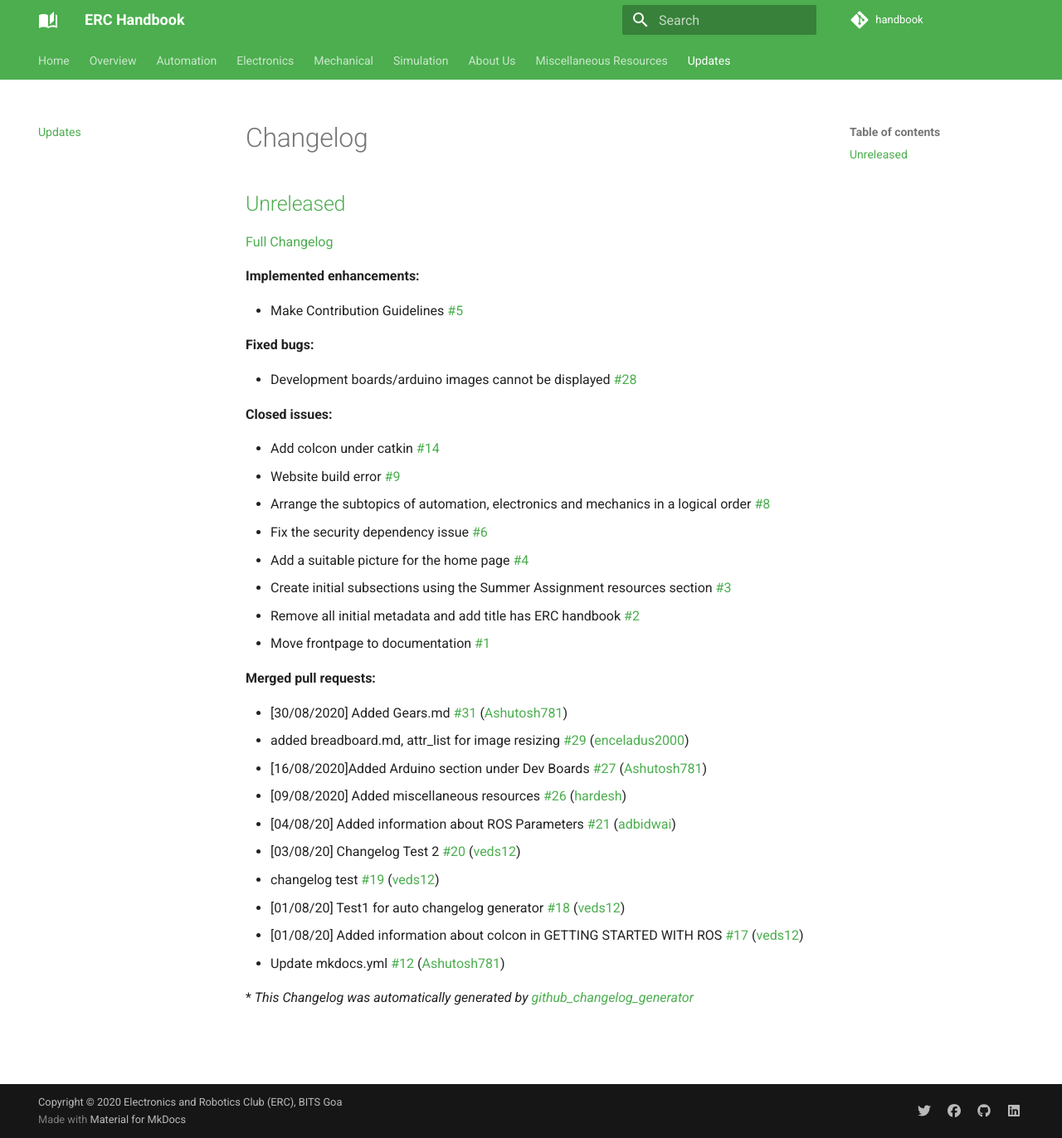
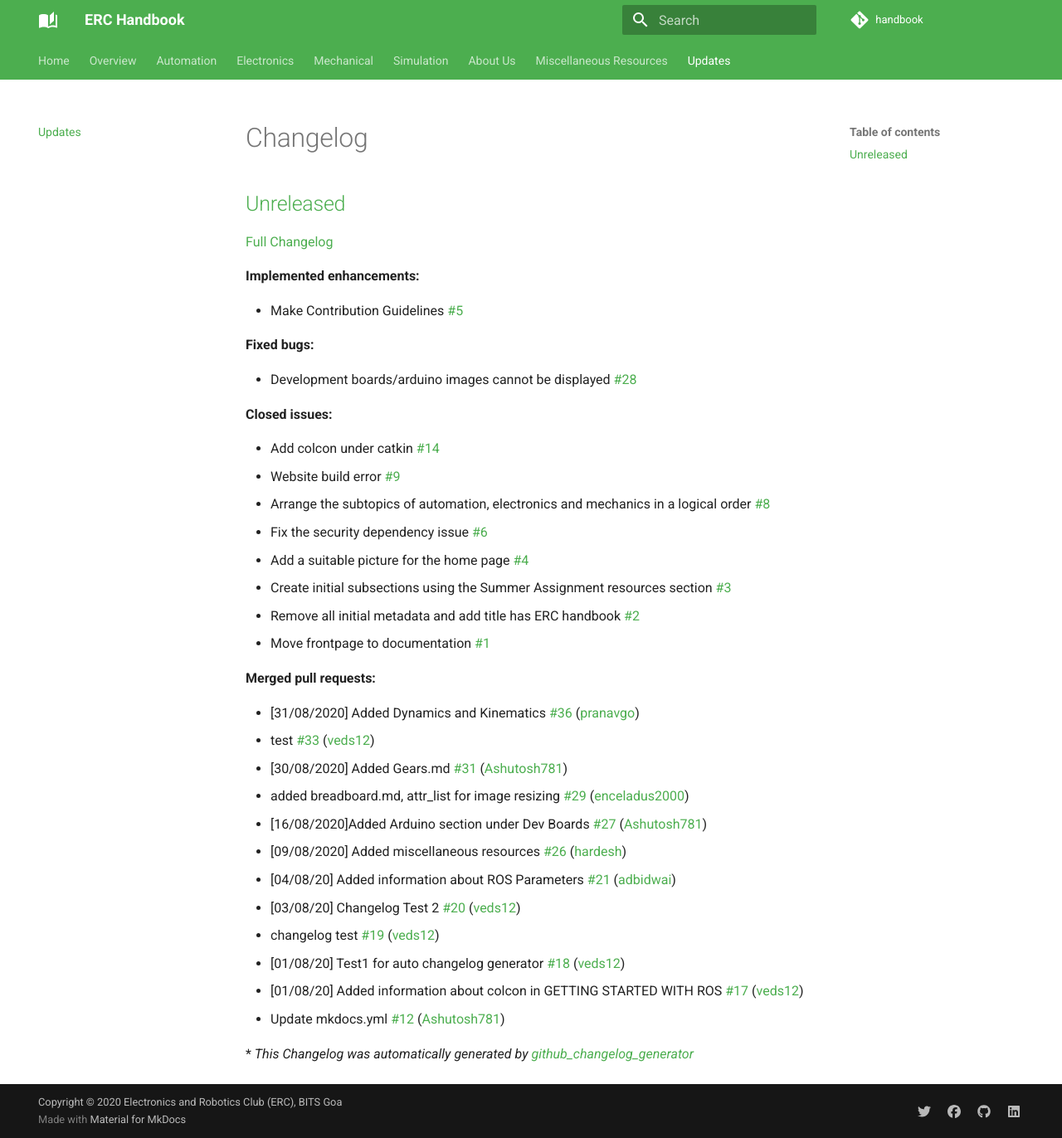
Before and after one commit to ERC-BPGC/handbook, an MkDocs documentation site: the page built from docs/CHANGELOG.md, in a window 1280 px wide and 1372 px high. Shown: the whole window at 83% size. Built offline with MkDocs 1.6.1 and Material for MkDocs 9.7.7, drawn with Linux system fonts in a browser that asks for light colours; comment, search, counter and statistics services are not loaded.

Commit message:
Updated CHANGELOG.md

```diff
--- a/docs/CHANGELOG.md
+++ b/docs/CHANGELOG.md
@@ -25,6 +25,8 @@
 
 **Merged pull requests:**
 
+- \[31/08/2020\] Added Dynamics and Kinematics [\#36](https://github.com/ERC-BPGC/handbook/pull/36) ([pranavgo](https://github.com/pranavgo))
+- test [\#33](https://github.com/ERC-BPGC/handbook/pull/33) ([veds12](https://github.com/veds12))
 - \[30/08/2020\] Added Gears.md [\#31](https://github.com/ERC-BPGC/handbook/pull/31) ([Ashutosh781](https://github.com/Ashutosh781))
 - added breadboard.md, attr\_list for image resizing [\#29](https://github.com/ERC-BPGC/handbook/pull/29) ([enceladus2000](https://github.com/enceladus2000))
 - \[16/08/2020\]Added Arduino section under Dev Boards [\#27](https://github.com/ERC-BPGC/handbook/pull/27) ([Ashutosh781](https://github.com/Ashutosh781))
```
